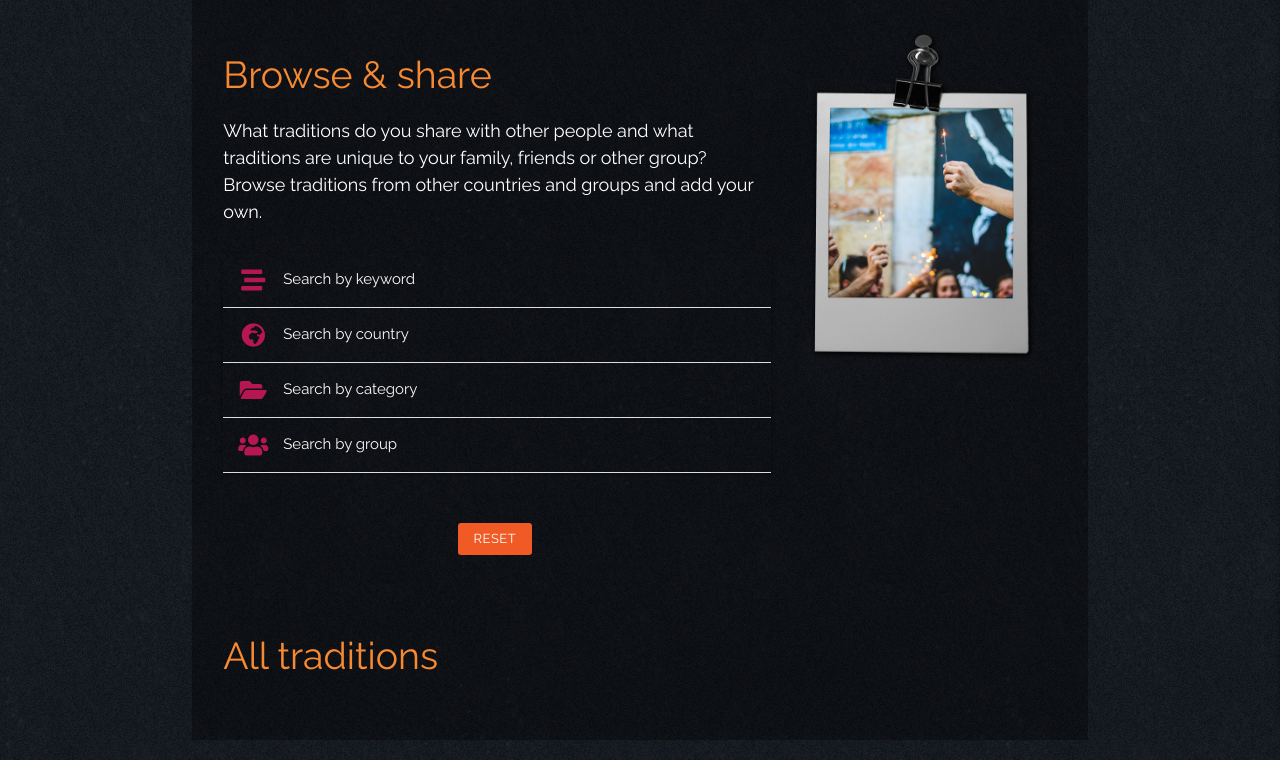
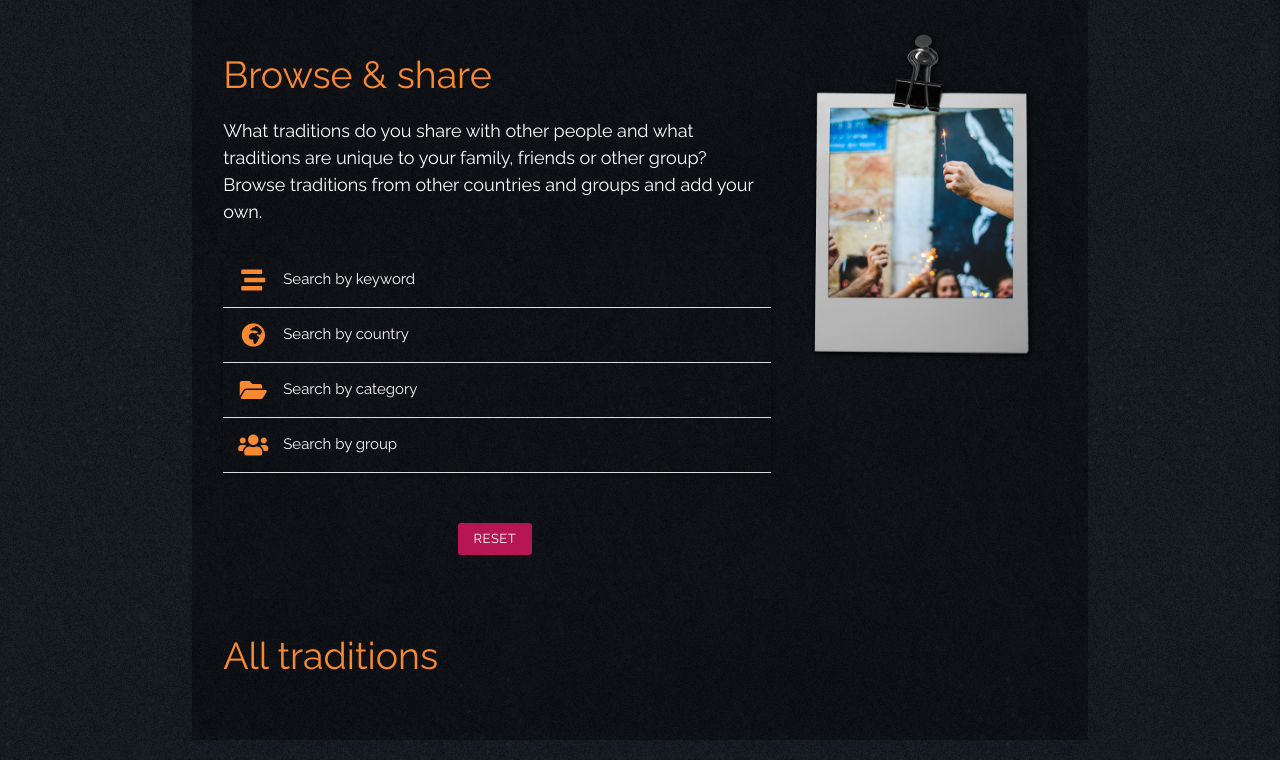
Before and after one commit to Jade-ux/OurTraditions, a Flask app: page / in a window 1280 px wide. Shown: the part 151-911 px from the top of the page. Run offline with Flask 2, Linux system fonts and the light colour scheme; data that the repository does not hold is empty; some libraries are stand-ins or nearby versions.

Commit message:
Edit tradition page: fixed the country not displaying. Changed all icons to orange for accessibility – the contrast of the maroon on black was not accessible. Changed reset button to maroon. Changed bug fix js code for select items for display on iOS devices.

```diff
--- a/app.py
+++ b/app.py
@@ -328,7 +328,6 @@ def add_tradition():
 def edit_tradition(tradition_id):
     tradition = mongo.db.traditions.find_one(
                 {"_id": ObjectId(tradition_id)})
-    traditions = list(mongo.db.traditions.find())
     trad_owner = tradition["created_by"]
     # check if user is logged in, if not flash message and redirect to login
     if "user" not in session:
@@ -337,6 +336,7 @@ def edit_tradition(tradition_id):
 
     # check if user is the tradition owner
     if session["user"] != trad_owner:
+        traditions = list(mongo.db.traditions.find())
         username = mongo.db.users.find_one(
         {"username": session["user"]})["username"]
         flash("You are trying to edit someone else's tradition!")
@@ -373,9 +373,21 @@ def edit_tradition(tradition_id):
 
 @app.route("/delete_tradition/<tradition_id>")
 def delete_tradition(tradition_id):
+    tradition = mongo.db.traditions.find_one(
+                {"_id": ObjectId(tradition_id)})
+    trad_owner = tradition["created_by"]
     if "user" not in session:
         flash("Please log in to delete your traditions")
         return redirect(url_for("login"))
+
+    # check if user is the tradition owner
+    if session["user"] != trad_owner:
+        traditions = list(mongo.db.traditions.find())
+        username = mongo.db.users.find_one(
+        {"username": session["user"]})["username"]
+        flash("You are trying to edit someone else's tradition!")
+        return render_template(
+            "user_profile.html", username=username, traditions=traditions)
 
     else:
         mongo.db.traditions.remove({"_id": ObjectId(tradition_id)})
--- a/static/css/style.css
+++ b/static/css/style.css
@@ -198,7 +198,7 @@ nav {
 }
 
 .maroon-button:hover, .maroon-button:focus, .maroon-button:active {
-    background-color: #EF324F;
+    background-color: #8a113f;
     color: #fff;
 }
 
@@ -350,7 +350,7 @@ nav {
 }
 
 .orange-icon {
-    color: #F05A24;
+    color: #F68931;
 }
 
 /*-------------------------------------------------Forms*/
--- a/static/js/script.js
+++ b/static/js/script.js
@@ -8,6 +8,7 @@
     // Fixes the bug displaying an arrow for the validation messages on mobile
     // From https://stackoverflow.com/questions/52850091/materialize-select-and-dropdown-touch-event-selecting-wrong-item/52851046#52851046
     $(document).click(function(){
+    "use strict";
     $('li[id^="select-options"]').on('touchend', function (e) {
         e.stopPropagation();
         });
--- a/templates/base.html
+++ b/templates/base.html
@@ -96,19 +96,19 @@
                             </div>
                             <div class="col s12 m4 card-actions">
                                 <h4><i
-                                        class="fas fa-globe-africa prefix maroon card-icon"></i>{{ tradition.country_name.capitalize() }}
+                                        class="fas fa-globe-africa prefix orange-icon card-icon"></i>{{ tradition.country_name.capitalize() }}
                                 </h4>
                             </div>
                             <div class="col s12 m4 card-actions">
                                 <h4>
                                     <i
-                                        class="fas fa-folder-open prefix maroon card-icon"></i>{{ tradition.category_name.capitalize() }}
+                                        class="fas fa-folder-open prefix orange-icon card-icon"></i>{{ tradition.category_name.capitalize() }}
                                 </h4>
                             </div>
                             <div class="col s12 m4 card-actions">
                                 <h4>
                                     <i
-                                        class="fas fa-users prefix maroon card-icon"></i>{{ tradition.group_name.capitalize() }}
+                                        class="fas fa-users prefix orange-icon card-icon"></i>{{ tradition.group_name.capitalize() }}
                                 </h4>
                             </div>
                             <div class="col s12 m4 card-actions read-more-link">
@@ -129,8 +129,7 @@
                             {% else %}
                             <!--If tradition does not belong to user-->
                             <div class="col s12 m8 card-actions">
-                                <h4 class="left">Added by {{ tradition.created_by.capitalize() }}
-                                    <i class="fas fa-user right"></i>
+                                <h4 class="left"><i class="fas fa-user orange-icon"></i>&nbsp; Added by {{ tradition.created_by.capitalize() }}
                                 </h4>
                             </div>
                             {% endif %}
--- a/templates/login.html
+++ b/templates/login.html
@@ -9,7 +9,7 @@
             <!--username field-->
             <div class="row">
                 <div class="input-field col s12">
-                    <i class="fas fa-user prefix orange-icon"></i>
+                    <i class="fas fa-user prefix maroon"></i>
                     <input id="username" name="username" type="text" minlength="4" max-length="15"
                         pattern="^[a-zA-Z0-9]{4,15}$" class="validate" required>
                     <label for="username">Enter your username</label>
@@ -18,7 +18,7 @@
             <!--password field-->
             <div class="row">
                 <div class="input-field col s12">
-                    <i class="fas fa-user-lock prefix orange-icon"></i>
+                    <i class="fas fa-user-lock prefix maroon"></i>
                     <input id="password" name="password" type="password" minlength="8" max-length="20"
                         pattern="^[a-zA-Z0-9]{8,20}$" class="validate" required>
                     <label for="password">Enter your password</label>
--- a/templates/register.html
+++ b/templates/register.html
@@ -9,7 +9,7 @@
             <!--username field-->
             <div class="row">
                 <div class="input-field col s12">
-                    <i class="fas fa-user-plus prefix orange-icon"></i>
+                    <i class="fas fa-user-plus prefix maroon"></i>
                     <input id="username" name="username" type="text" minlength="4" max-length="15"
                         pattern="^[a-zA-Z0-9]{4,15}$" class="validate" required>
                     <label for="username">Choose a username</label>
@@ -22,7 +22,7 @@
             <!--password field-->
             <div class="row">
                 <div class="input-field col s12">
-                    <i class="fas fa-user-lock prefix orange-icon"></i>
+                    <i class="fas fa-user-lock prefix maroon"></i>
                     <input id="password" name="password" type="password" minlength="8" max-length="20"
                         pattern="^[a-zA-Z0-9]{8,20}$" class="validate" required>
                     <label for="password">Add a password</label>
--- a/templates/traditions.html
+++ b/templates/traditions.html
@@ -15,7 +15,7 @@
     <div class="col s12">
         <ul class="collapsible">
             <li>
-                <div class="collapsible-header"><i class="fas fa-stream prefix maroon"></i>
+                <div class="collapsible-header"><i class="fas fa-stream prefix orange-icon"></i>
                     <p>Search by keyword</p>
                 </div>
                 <div class="collapsible-body">
@@ -35,7 +35,7 @@
                 </div>
             </li>
             <li>
-                <div class="collapsible-header"><i class="fas fa-globe-africa prefix maroon"></i>
+                <div class="collapsible-header"><i class="fas fa-globe-africa prefix orange-icon"></i>
                     <p>Search by country</p>
                 </div>
                 <div class="collapsible-body">
@@ -59,7 +59,7 @@
                 </div>
             </li>
             <li>
-                <div class="collapsible-header"><i class="fas fa-folder-open prefix maroon"></i>
+                <div class="collapsible-header"><i class="fas fa-folder-open prefix orange-icon"></i>
                     <p>Search by category</p>
                 </div>
                 <div class="collapsible-body">
@@ -83,7 +83,7 @@
                 </div>
             </li>
             <li>
-                <div class="collapsible-header"><i class="fas fa-users prefix maroon"></i>
+                <div class="collapsible-header"><i class="fas fa-users prefix orange-icon"></i>
                     <p>Search by group</p>
                 </div>
                 <div class="collapsible-body">
@@ -110,7 +110,7 @@
     </div>
     <!--Reset button-->
         <div class="col s12 add-trad-button-col center">
-            <a href="{{ url_for('get_traditions') }}" class="orange-button btn-small">Reset</a>
+            <a href="{{ url_for('get_traditions') }}" class="maroon-button btn-small">Reset</a>
         </div>
         </div>
             </div>
```
Also changed, not shown: templates/add_tradition.html (+6 -6 lines), templates/edit_tradition.html (+10 -7 lines), templates/user_profile.html (+5 -6 lines).
